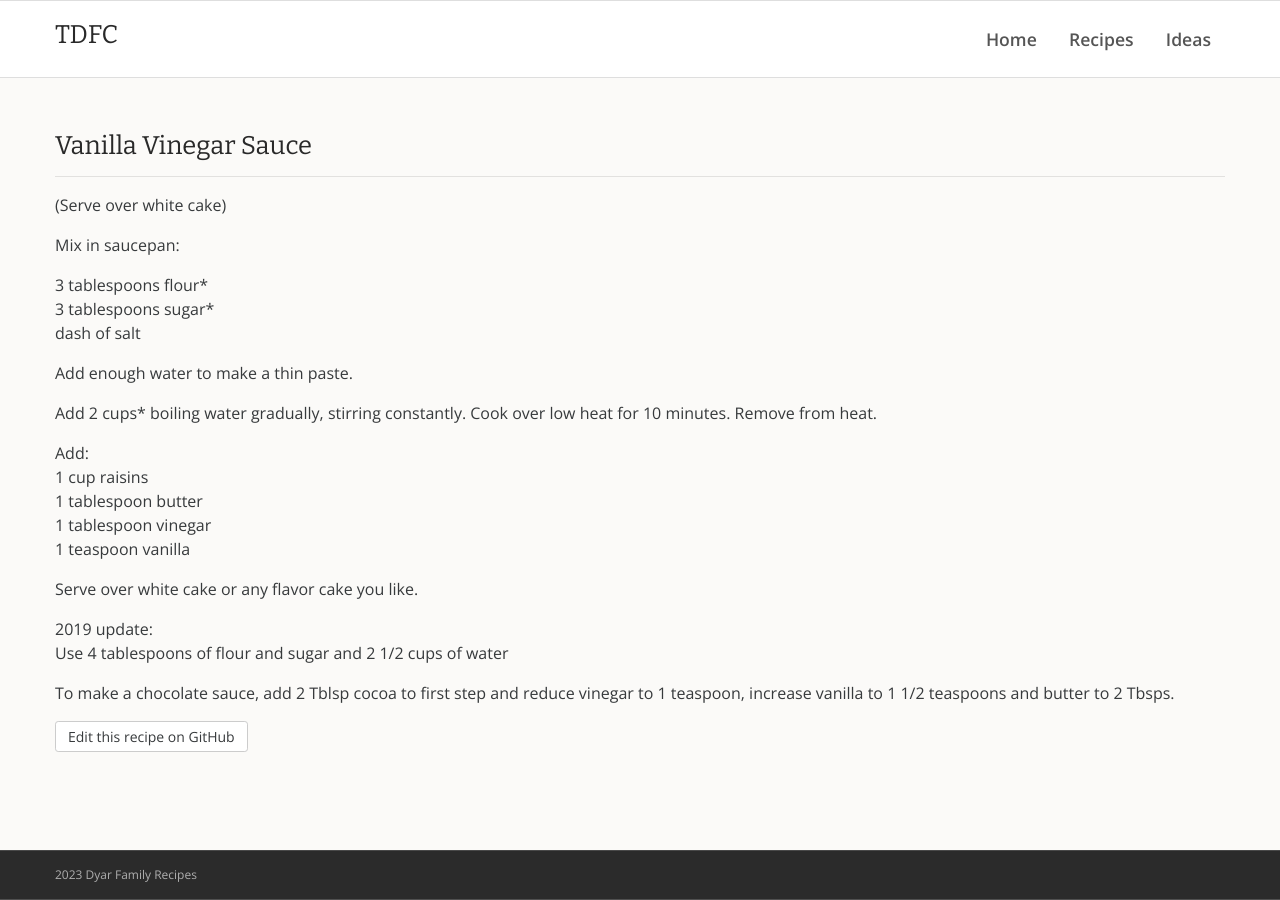
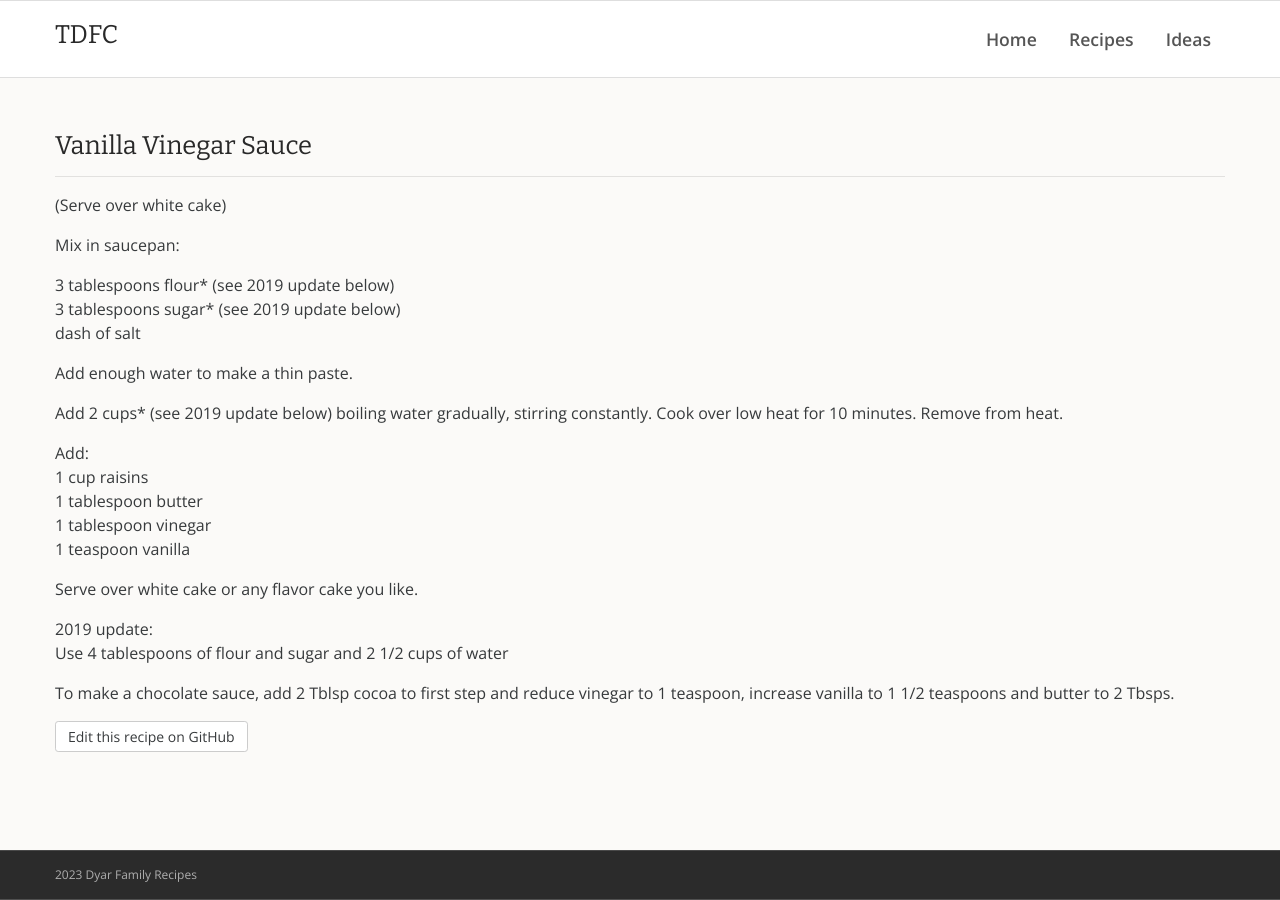
Before and after one commit to rdyar/tdfc, a Jekyll site: the page built from _desserts/vanilla-vinegar-sauce.md, in a window 1280 px wide. Built offline with Jekyll 4.4.1, drawn with Linux system fonts in a browser that asks for light colours.

Commit message:
Update vanilla-vinegar-sauce.md

```diff
--- a/_desserts/vanilla-vinegar-sauce.md
+++ b/_desserts/vanilla-vinegar-sauce.md
@@ -5,13 +5,13 @@
 
 Mix in saucepan:
 
-3 tablespoons flour*
-3 tablespoons sugar*
+3 tablespoons flour* (see 2019 update below)
+3 tablespoons sugar* (see 2019 update below)
 dash of salt
 
 Add enough water to make a thin paste.
 
-Add 2 cups* boiling water gradually, stirring constantly. Cook over low heat for 10 minutes.
+Add 2 cups* (see 2019 update below) boiling water gradually, stirring constantly. Cook over low heat for 10 minutes.
 Remove from heat.
 
 Add:
```
